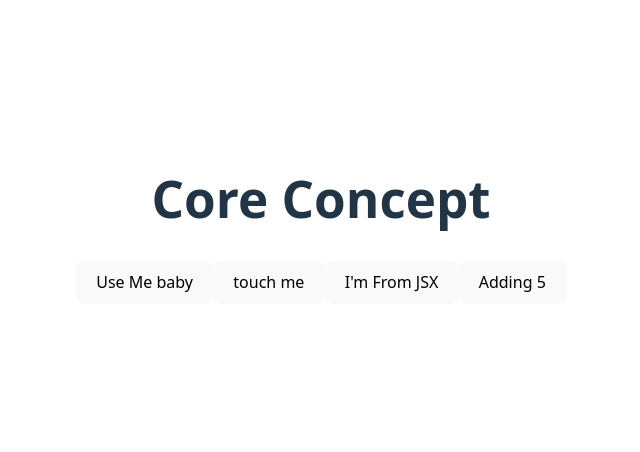
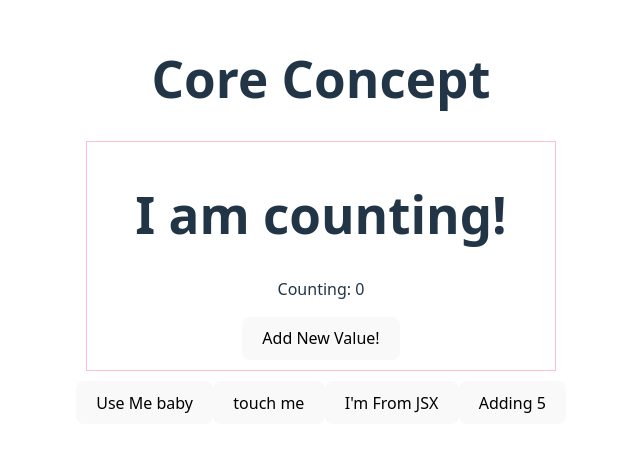
Before and after one commit to nurnewas/explore-react-core-concept, a React (Vite) app: page / in a window 1280 px wide. Shown: the part 180-632 px from the top of the page, without its empty margins (319-959 px from the left). Built offline with nearby package versions, Linux system fonts and the light colour scheme.

Commit message:
How to handel a State

```diff
--- a/src/App.jsx
+++ b/src/App.jsx
@@ -1,4 +1,5 @@
 import "./App.css";
+import Country from "./country";
 
 function App() {
   //Hard coded Js
@@ -17,9 +18,14 @@ function App() {
   return (
     <>
       <h1>Core Concept </h1>
+      {/* /counter */}
+      <Country />
+
       <button onClick={handleClick}>Use Me baby</button>
       <button onClick={handleClick2}>touch me</button>
       <button onClick={() => alert("From JSX")}>I'm From JSX</button>
+
+      {/* /use this many times */}
       <button onClick={() => addToFive(1)}>Adding 5</button>
     </>
   );
--- /dev/null
+++ b/src/country.jsx
@@ -0,0 +1,18 @@
+import { useState } from "react";
+
+export default function Country() {
+  const [count, setCount] = useState(0);
+
+  const addNewValue = () => {
+    setCount(count + 1);
+  };
+  return (
+    <>
+      <div style={{ border: "1px  solid pink", padding: "10px", margin: "10px" }}>
+        <h1>I am counting!</h1>
+        <p>Counting: {count}</p>
+        <button onClick={addNewValue}>Add New Value!</button>
+      </div>
+    </>
+  );
+}
```
